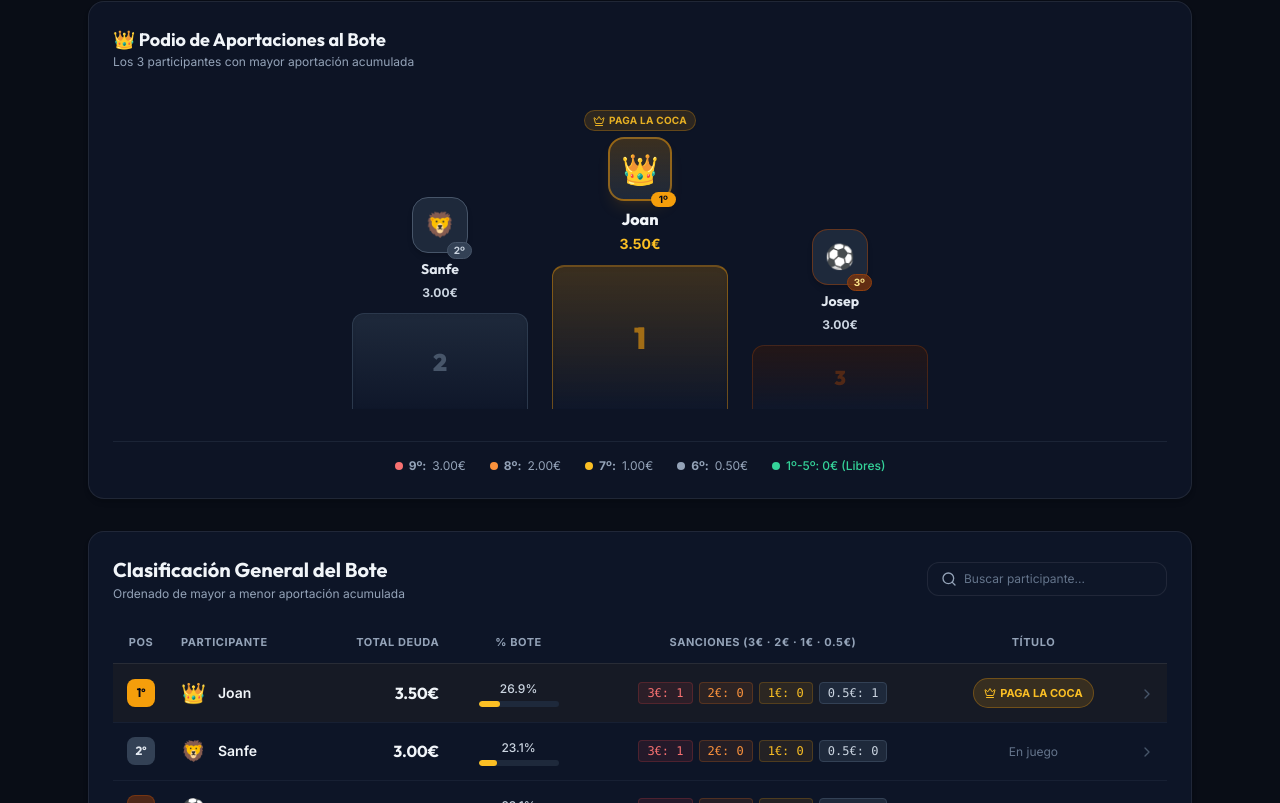
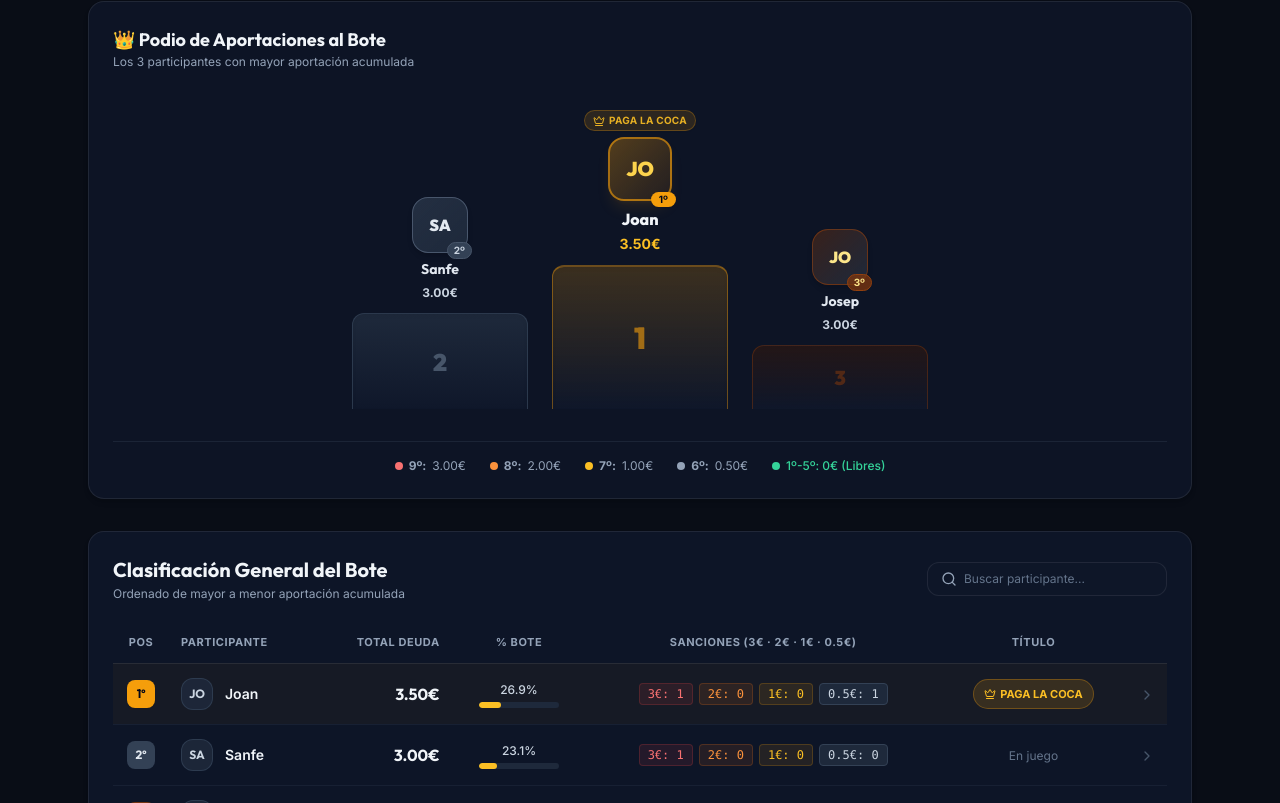
Before and after one commit to Jocarfl/clasificacion_fantasy, a React (Vite) app: page / in a window 1280 px wide. Shown: the part 277-1080 px from the top of the page. Built offline with nearby package versions, Linux system fonts and the light colour scheme.

Commit message:
fix: Quitar avatares

```diff
--- a/src/components/admin/JourneySnippetGenerator.tsx
+++ b/src/components/admin/JourneySnippetGenerator.tsx
@@ -198,7 +198,7 @@ export const JourneySnippetGenerator: React.FC<JourneySnippetGeneratorProps> = (
             >
               <option value="">-- Seleccionar jugador --</option>
               {participants.map(p => (
-                <option key={p.id} value={p.id}>{p.avatar} {p.name}</option>
+                <option key={p.id} value={p.id}>{p.name}</option>
               ))}
             </select>
           </div>
@@ -221,7 +221,7 @@ export const JourneySnippetGenerator: React.FC<JourneySnippetGeneratorProps> = (
             >
               <option value="">-- Seleccionar jugador --</option>
               {participants.map(p => (
-                <option key={p.id} value={p.id}>{p.avatar} {p.name}</option>
+                <option key={p.id} value={p.id}>{p.name}</option>
               ))}
             </select>
           </div>
@@ -244,7 +244,7 @@ export const JourneySnippetGenerator: React.FC<JourneySnippetGeneratorProps> = (
             >
               <option value="">-- Seleccionar jugador --</option>
               {participants.map(p => (
-                <option key={p.id} value={p.id}>{p.avatar} {p.name}</option>
+                <option key={p.id} value={p.id}>{p.name}</option>
               ))}
             </select>
           </div>
@@ -267,7 +267,7 @@ export const JourneySnippetGenerator: React.FC<JourneySnippetGeneratorProps> = (
             >
               <option value="">-- Seleccionar jugador --</option>
               {participants.map(p => (
-                <option key={p.id} value={p.id}>{p.avatar} {p.name}</option>
+                <option key={p.id} value={p.id}>{p.name}</option>
               ))}
             </select>
           </div>
--- a/src/components/analytics/AnalyticsView.tsx
+++ b/src/components/analytics/AnalyticsView.tsx
@@ -214,7 +214,9 @@ export const AnalyticsView: React.FC<AnalyticsViewProps> = ({ stats }) => {
                   <div className="flex items-center justify-between text-xs mb-1.5">
                     <div className="flex items-center gap-2">
                       <span className="w-2.5 h-2.5 rounded-full" style={{ backgroundColor: player.totalPaid > 0 ? color : '#334155' }} />
-                      <span className="text-base">{player.avatar}</span>
+                      <div className="w-6 h-6 rounded-lg bg-slate-800 border border-slate-700/80 flex items-center justify-center font-display font-bold text-[10px] text-slate-300">
+                        {player.name.slice(0, 2).toUpperCase()}
+                      </div>
                       <span className="font-bold text-slate-200">{player.name}</span>
                       {player.rank === 1 && player.totalPaid > 0 && (
                         <span className="text-[9px] px-1.5 py-0.2 rounded bg-amber-500/20 text-amber-400 font-extrabold">LÍDER</span>
@@ -350,7 +352,9 @@ export const AnalyticsView: React.FC<AnalyticsViewProps> = ({ stats }) => {
                   <tr key={player.id} className="hover:bg-slate-800/30 transition-colors">
                     <td className="py-3 px-3 font-medium text-slate-200 whitespace-nowrap">
                       <div className="flex items-center gap-2">
-                        <span className="text-base">{player.avatar}</span>
+                        <div className="w-6 h-6 rounded-lg bg-slate-800 border border-slate-700/80 flex items-center justify-center font-display font-bold text-[10px] text-slate-300">
+                          {player.name.slice(0, 2).toUpperCase()}
+                        </div>
                         <span className="font-semibold">{player.name}</span>
                       </div>
                     </td>
--- a/src/components/dashboard/Podium.tsx
+++ b/src/components/dashboard/Podium.tsx
@@ -32,8 +32,8 @@ export const Podium: React.FC<PodiumProps> = ({ ranking, onSelectPlayer }) => {
             className="w-full text-center group cursor-pointer transition-transform active:scale-95 focus:outline-none"
           >
             <div className="relative inline-block mb-1.5">
-              <div className="w-12 h-12 sm:w-14 sm:h-14 rounded-2xl bg-slate-800 border border-slate-600 flex items-center justify-center text-xl sm:text-2xl shadow-md group-hover:border-slate-400 transition-colors">
-                {second?.avatar || '🥈'}
+              <div className="w-12 h-12 sm:w-14 sm:h-14 rounded-2xl bg-gradient-to-br from-slate-700/60 to-slate-800 border border-slate-500/60 flex items-center justify-center font-display font-black text-sm sm:text-base text-slate-200 shadow-md group-hover:border-slate-400 transition-colors">
+                {second ? second.name.slice(0, 2).toUpperCase() : '2º'}
               </div>
               <span className="absolute -bottom-1.5 -right-1 px-1.5 py-0.2 rounded-full bg-slate-700 text-[9px] sm:text-[10px] font-bold text-slate-300 border border-slate-600">
                 2º
@@ -61,8 +61,8 @@ export const Podium: React.FC<PodiumProps> = ({ ranking, onSelectPlayer }) => {
             className="w-full text-center group cursor-pointer transition-transform active:scale-95 focus:outline-none"
           >
             <div className="relative inline-block mb-1.5">
-              <div className="w-14 h-14 sm:w-16 sm:h-16 rounded-2xl bg-gradient-to-b from-amber-500/20 to-slate-800 border-2 border-amber-500/50 flex items-center justify-center text-2xl sm:text-3xl shadow-lg shadow-amber-500/10 group-hover:border-amber-400 transition-colors">
-                {first?.avatar || '🥇'}
+              <div className="w-14 h-14 sm:w-16 sm:h-16 rounded-2xl bg-gradient-to-br from-amber-500/30 to-amber-600/10 border-2 border-amber-500/60 flex items-center justify-center font-display font-black text-lg sm:text-xl text-amber-300 shadow-lg shadow-amber-500/10 group-hover:border-amber-400 transition-colors">
+                {first ? first.name.slice(0, 2).toUpperCase() : '1º'}
               </div>
               <span className="absolute -bottom-1.5 -right-1 px-2 py-0.2 rounded-full bg-amber-500 text-[9px] sm:text-[10px] font-extrabold text-slate-950 shadow-sm">
                 1º
@@ -87,8 +87,8 @@ export const Podium: React.FC<PodiumProps> = ({ ranking, onSelectPlayer }) => {
             className="w-full text-center group cursor-pointer transition-transform active:scale-95 focus:outline-none"
           >
             <div className="relative inline-block mb-1.5">
-              <div className="w-12 h-12 sm:w-14 sm:h-14 rounded-2xl bg-slate-800 border border-amber-800/60 flex items-center justify-center text-xl sm:text-2xl shadow-md group-hover:border-amber-700 transition-colors">
-                {third?.avatar || '🥉'}
+              <div className="w-12 h-12 sm:w-14 sm:h-14 rounded-2xl bg-gradient-to-br from-amber-900/40 to-slate-800 border border-amber-800/60 flex items-center justify-center font-display font-black text-sm sm:text-base text-amber-200 shadow-md group-hover:border-amber-700 transition-colors">
+                {third ? third.name.slice(0, 2).toUpperCase() : '3º'}
               </div>
               <span className="absolute -bottom-1.5 -right-1 px-1.5 py-0.2 rounded-full bg-amber-900/80 text-[9px] sm:text-[10px] font-bold text-amber-200 border border-amber-800">
                 3º
--- a/src/components/ranking/PlayerModal.tsx
+++ b/src/components/ranking/PlayerModal.tsx
@@ -28,8 +28,8 @@ export const PlayerModal: React.FC<PlayerModalProps> = ({ player, journeys, onCl
 
         {/* Player Header */}
         <div className="flex items-center gap-3.5 mb-5">
-          <div className="w-14 h-14 sm:w-16 sm:h-16 rounded-2xl bg-slate-800/90 border border-slate-700 flex items-center justify-center text-3xl shadow-inner">
-            {player.avatar}
+          <div className="w-14 h-14 sm:w-16 sm:h-16 rounded-2xl bg-gradient-to-br from-amber-500/20 to-slate-800 border border-amber-500/30 flex items-center justify-center font-display font-black text-xl sm:text-2xl text-amber-300 shadow-inner">
+            {player.name.slice(0, 2).toUpperCase()}
           </div>
           <div>
             <div className="flex items-center gap-2">
--- a/src/components/ranking/RankingTable.tsx
+++ b/src/components/ranking/RankingTable.tsx
@@ -87,7 +87,9 @@ export const RankingTable: React.FC<RankingTableProps> = ({
                     >
                       {player.rank}º
                     </span>
-                    <span className="text-xl">{player.avatar}</span>
+                    <div className="w-8 h-8 rounded-xl bg-slate-800/90 border border-slate-700/80 flex items-center justify-center font-display font-bold text-xs text-slate-300">
+                      {player.name.slice(0, 2).toUpperCase()}
+                    </div>
                     <div>
                       <strong className="text-sm text-slate-100 block font-semibold">{player.name}</strong>
                       {isLeader ? (
@@ -191,7 +193,9 @@ export const RankingTable: React.FC<RankingTableProps> = ({
                     {/* Participant Avatar & Name */}
                     <td className="py-3.5 px-3">
                       <div className="flex items-center gap-3">
-                        <span className="text-xl">{player.avatar}</span>
+                        <div className="w-8 h-8 rounded-xl bg-slate-800/90 border border-slate-700/80 flex items-center justify-center font-display font-bold text-xs text-slate-300 group-hover:border-amber-500/40 group-hover:text-amber-300 transition-colors">
+                          {player.name.slice(0, 2).toUpperCase()}
+                        </div>
                         <div>
                           <span className="font-semibold text-slate-100 group-hover:text-amber-300 transition-colors block">
                             {player.name}
```
Also changed, not shown: src/components/journeys/JourneyView.tsx (+9 -3 lines).
